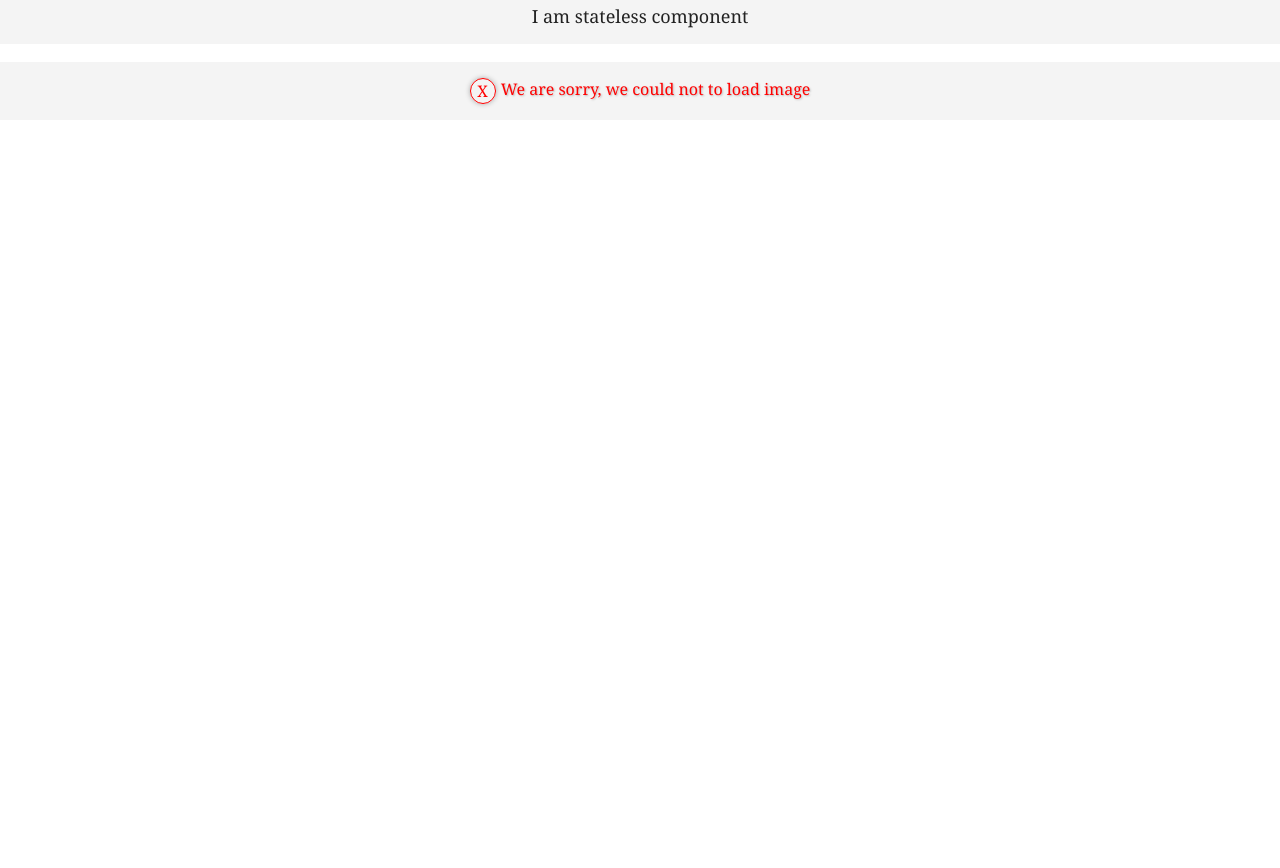
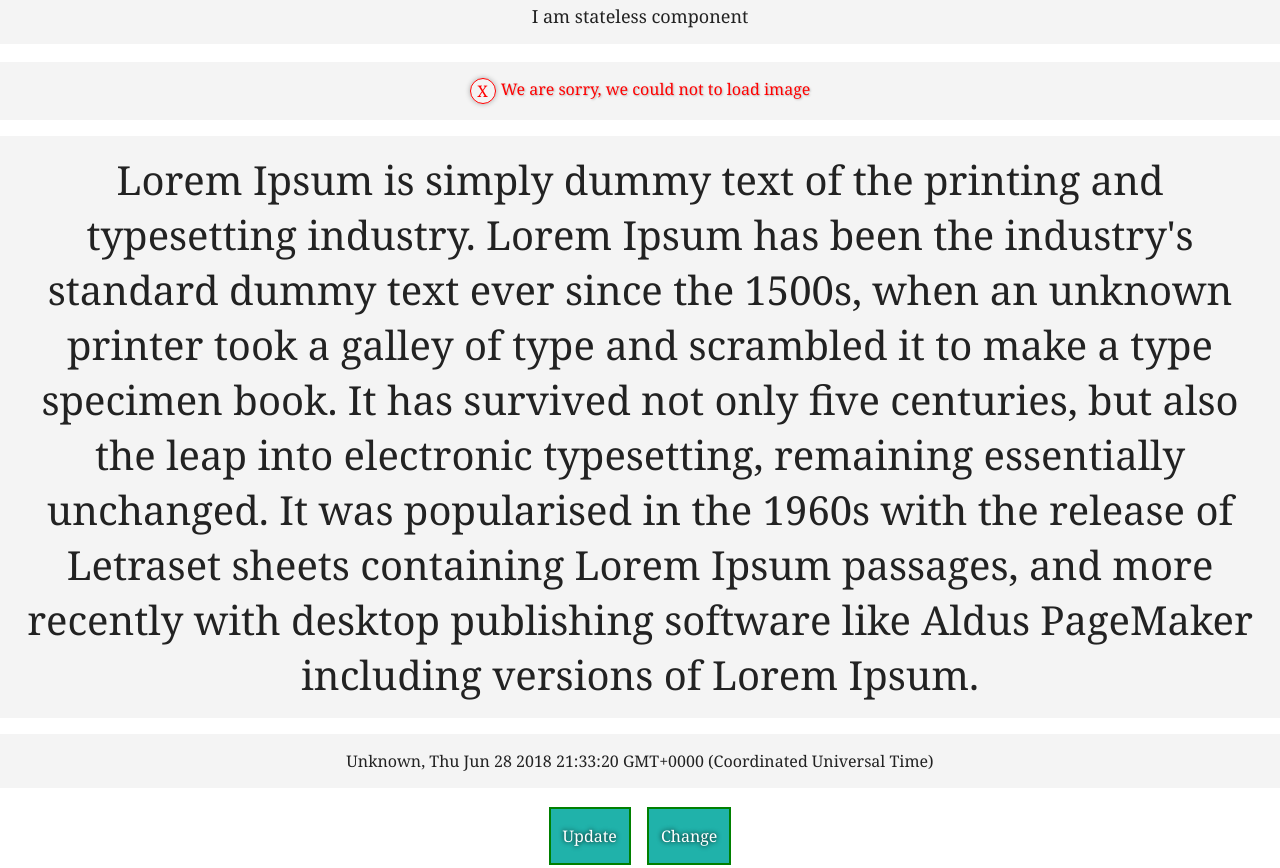
Before and after one commit to vkum29/react-design-patterns, a React (Create React App) app: page / in a window 1280 px wide. Shown: the part 220-1088 px from the top of the page. Before the commit the page ends 800 px from the top, so only its background shows below. Built offline with nearby package versions, Linux system fonts and the light colour scheme.

Commit message:
[feature]: 1. Pure component and 2. React fragment

```diff
--- a/src/App.js
+++ b/src/App.js
@@ -3,6 +3,9 @@ import logo from './logo.svg';
 import FunctionalComponent from './header';
 import StatelessComponent from './text';
 import StatefulComponent from './img';
+import PureComponentFragment from './article';
+
+import data from './config.json';
 
 import './App.css';
 
@@ -15,6 +18,9 @@ class App extends Component {
 				<StatelessComponent className='app-intro' info='I am stateless component' />
 
 				<StatefulComponent alt={`We are sorry, we could not to load image`} className='app-error' />
+
+				<PureComponentFragment {...data} />
+
 			</section>
     );
   }
--- /dev/null
+++ b/src/article/index.js
@@ -0,0 +1,55 @@
+
+import React, {PureComponent} from 'react';
+
+import TextStatelessComponent from '../text';
+import ButtonComponent from '../button';
+
+class ArticlePureComponent extends PureComponent {
+	constructor(props) {
+		super(props);
+		this.state = {
+			articles: [
+				{
+					info: props.info,
+					details: {
+						author: props.author,
+						date: new Date()
+					}
+				}
+			]
+		};
+	}
+
+	handleUpdate = () => {
+		const { 0: article } = this.state.articles;
+		article.info = 'Updated article';
+		this.setState({
+			articles: this.state.articles
+		}, () => {
+			alert(JSON.stringify(this.state.articles));
+		});
+	}
+
+	changeArticle = () => {
+		this.setState({
+			articles: [{ info: 'test', details: { author: 'anjaan', date: new Date() } }]
+		}, () => {
+			alert(JSON.stringify(this.state.articles));
+		});
+	}
+
+	render() {
+		const { info, details: { author, date } } = this.state.articles[0];
+
+		return(
+			<React.Fragment>
+				<TextStatelessComponent className='app-title' info={info} />
+				<TextStatelessComponent className='app-info' info={`${author}, ${date}`} />
+				<ButtonComponent onClick={this.handleUpdate} info={'Update'} />
+				<ButtonComponent onClick={this.changeArticle} info={'Change'} />
+			</React.Fragment>
+		);
+	}
+}
+
+export default ArticlePureComponent;
--- /dev/null
+++ b/src/button/default.css
@@ -0,0 +1,16 @@
+button {
+	font-family: Cambria, Cochin, Georgia, Times, 'Times New Roman', serif;
+	font-size: 1rem;
+	color: #fff;
+	text-shadow: 0 0 5px #000;
+	padding: 1rem .75rem;
+	background: lightseagreen;
+	border: 2px solid green;
+	margin: .2rem .5rem;
+	cursor: pointer;
+}
+
+button:hover {
+	box-shadow: 0 0 2px #000;
+	text-shadow: 0 0 2px #000;
+}
--- /dev/null
+++ b/src/button/index.js
@@ -0,0 +1,12 @@
+
+import React, { Component } from 'react';
+import './default.css';
+
+class ButtonComponent extends Component {
+	render(props) {
+		const { className, info, onClick } = this.props;
+		return <button className={className} onClick={onClick}>{ info }</button>
+	}
+};
+
+export default ButtonComponent;
--- a/src/config.json
+++ b/src/config.json
@@ -1,3 +1,4 @@
 {
-	"message":  "Hola! Amigos"
+	"info":  "Lorem Ipsum is simply dummy text of the printing and typesetting industry. Lorem Ipsum has been the industry's standard dummy text ever since the 1500s, when an unknown printer took a galley of type and scrambled it to make a type specimen book. It has survived not only five centuries, but also the leap into electronic typesetting, remaining essentially unchanged. It was popularised in the 1960s with the release of Letraset sheets containing Lorem Ipsum passages, and more recently with desktop publishing software like Aldus PageMaker including versions of Lorem Ipsum.",
+	"author": "Unknown"
 }
```
